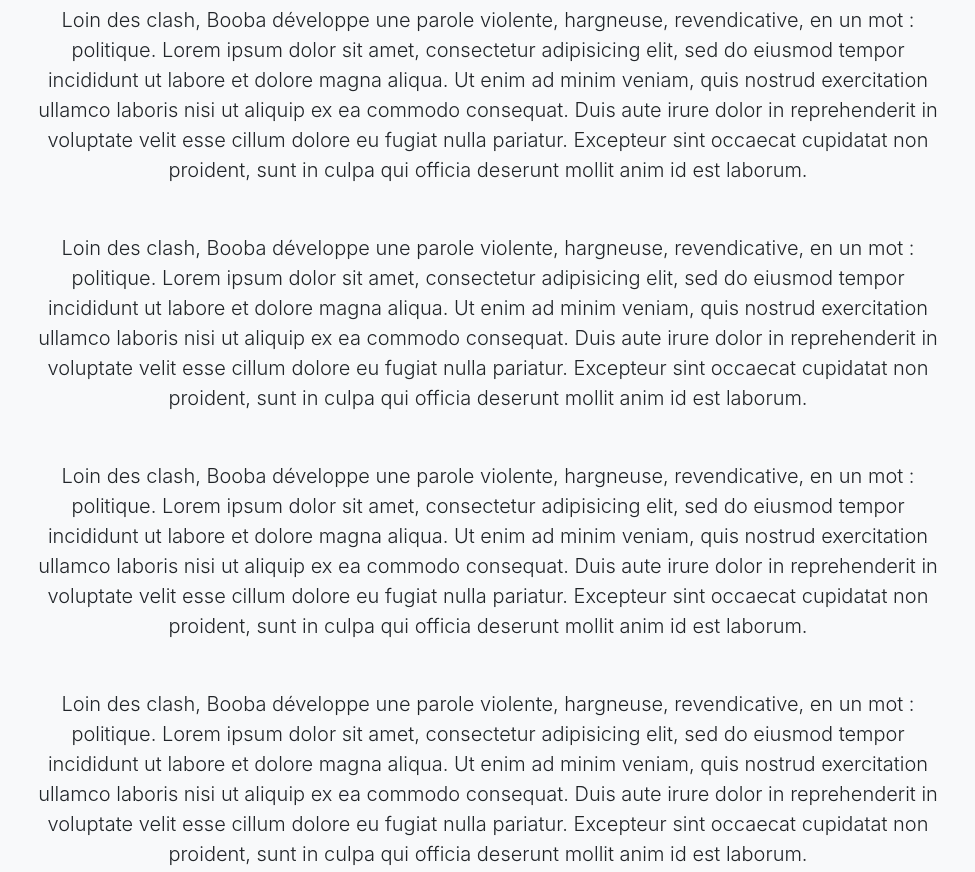
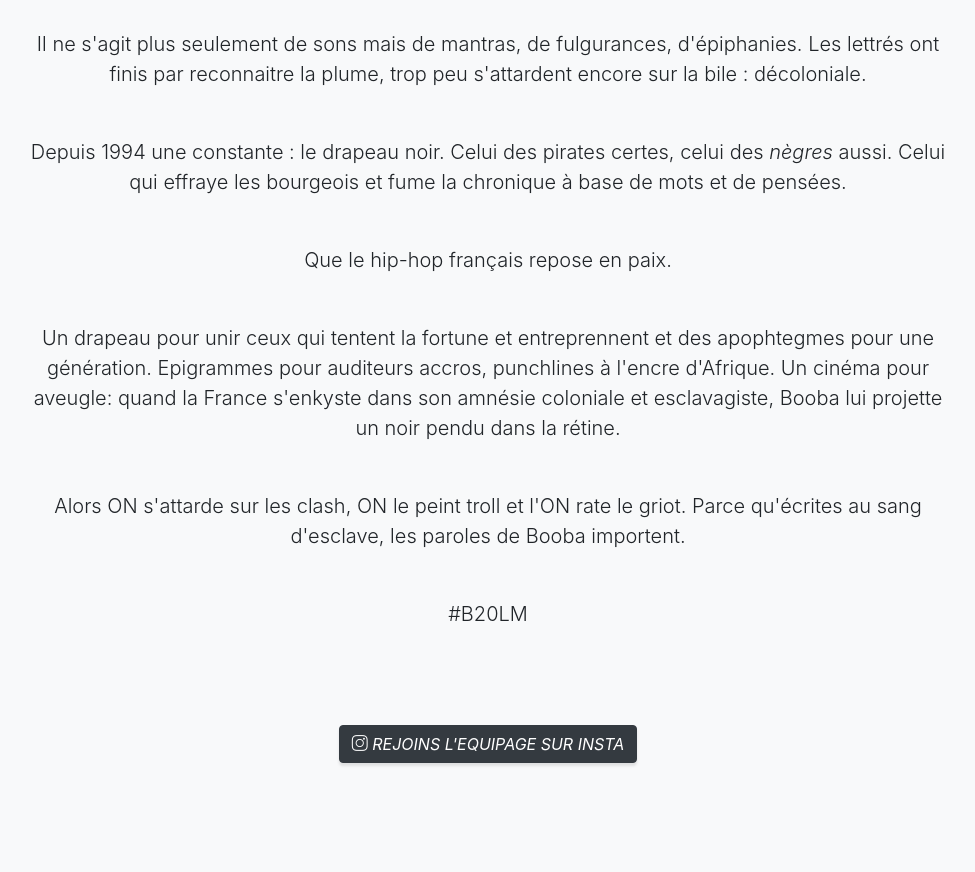
Before and after one commit to Lu7sodaa/booba, a website with bundled scripts: page index.html in a window 1280 px wide. Shown: the part 961-1833 px from the top of the page, without its empty margins (152-1127 px from the left). Built offline with nearby package versions, Linux system fonts and the light colour scheme; files whose address does not match are found by name.

Commit message:
small changes

```diff
--- a/css/stylish-portfolio.css
+++ b/css/stylish-portfolio.css
@@ -350,11 +350,13 @@
 }
 
 a {
-  color: black;
+  color: white;
+  font-style: italic;
 }
 
 a:hover, a:focus, a:active {
-  color: #155d74;
+  color: white;
+  text-decoration: underline;
 }
 
 .btn-primary {
--- a/index.html
+++ b/index.html
@@ -34,7 +34,7 @@
   <nav id="sidebar-wrapper">
     <ul class="sidebar-nav">
       <li class="sidebar-brand">
-        <a class="js-scroll-trigger" href="https://www.instagram.com/_b2olm_"><i class=icon-social-instagram></i></a>
+        <a class="js-scroll-trigger" href="https://www.instagram.com/_b2olm_" target="_blank"><i class=icon-social-instagram></i></a>
         <a class="js-scroll-trigger" href="#page-top"></a>
       </li>
       <li class="sidebar-nav-item">
@@ -71,38 +71,17 @@
       <div class="row">
         <div class="col-lg-10 mx-auto">
           <h2>Un projet instagram</h2>
-          <p class="lead mb-5">Loin des clash, Booba développe une parole violente, hargneuse, revendicative, en un mot : politique.
-          Lorem ipsum dolor sit amet, consectetur adipisicing elit, sed do eiusmod
-           tempor incididunt ut labore et dolore magna aliqua. Ut enim ad minim veniam,
-           quis nostrud exercitation ullamco laboris nisi ut aliquip ex ea commodo
-           consequat. Duis aute irure dolor in reprehenderit in voluptate velit esse
-           cillum dolore eu fugiat nulla pariatur. Excepteur sint occaecat cupidatat non
-           proident, sunt in culpa qui officia deserunt mollit anim id est laborum.</p>
-           <p class="lead mb-5">Loin des clash, Booba développe une parole violente, hargneuse, revendicative, en un mot : politique.
-          Lorem ipsum dolor sit amet, consectetur adipisicing elit, sed do eiusmod
-           tempor incididunt ut labore et dolore magna aliqua. Ut enim ad minim veniam,
-           quis nostrud exercitation ullamco laboris nisi ut aliquip ex ea commodo
-           consequat. Duis aute irure dolor in reprehenderit in voluptate velit esse
-           cillum dolore eu fugiat nulla pariatur. Excepteur sint occaecat cupidatat non
-           proident, sunt in culpa qui officia deserunt mollit anim id est laborum.</p>
-           <p class="lead mb-5">Loin des clash, Booba développe une parole violente, hargneuse, revendicative, en un mot : politique.
-          Lorem ipsum dolor sit amet, consectetur adipisicing elit, sed do eiusmod
-           tempor incididunt ut labore et dolore magna aliqua. Ut enim ad minim veniam,
-           quis nostrud exercitation ullamco laboris nisi ut aliquip ex ea commodo
-           consequat. Duis aute irure dolor in reprehenderit in voluptate velit esse
-           cillum dolore eu fugiat nulla pariatur. Excepteur sint occaecat cupidatat non
-           proident, sunt in culpa qui officia deserunt mollit anim id est laborum.</p>
-           <p class="lead mb-5">Loin des clash, Booba développe une parole violente, hargneuse, revendicative, en un mot : politique.
-          Lorem ipsum dolor sit amet, consectetur adipisicing elit, sed do eiusmod
-           tempor incididunt ut labore et dolore magna aliqua. Ut enim ad minim veniam,
-           quis nostrud exercitation ullamco laboris nisi ut aliquip ex ea commodo
-           consequat. Duis aute irure dolor in reprehenderit in voluptate velit esse
-           cillum dolore eu fugiat nulla pariatur. Excepteur sint occaecat cupidatat non
-           proident, sunt in culpa qui officia deserunt mollit anim id est laborum.</p>
+          <br>
+          <p class="lead mb-5">Il ne s'agit plus seulement de sons mais de mantras, de fulgurances, d'épiphanies. Les lettrés ont finis par reconnaitre la plume, trop peu s'attardent encore sur la bile : décoloniale.</p>
+           <p class="lead mb-5">Depuis 1994 une constante : le drapeau noir. Celui des pirates certes, celui des <i>nègres</i> aussi. Celui qui effraye les bourgeois et fume la chronique à base de mots et de pensées.</p>
+           <p class="lead mb-5">Que le hip-hop français repose en paix.</p>
+           <p class="lead mb-5">Un drapeau pour unir ceux qui tentent la fortune et entreprennent et des apophtegmes pour une génération. Epigrammes pour auditeurs accros, punchlines à l'encre d'Afrique. Un cinéma pour aveugle: quand la France s'enkyste dans son amnésie coloniale et esclavagiste, Booba lui projette un noir pendu dans la rétine. </p>
+           <p class="lead mb-5">Alors ON s'attarde sur les clash, ON le peint troll et l'ON rate le griot. Parce qu'écrites au sang d'esclave, les paroles de Booba importent.</p>
+           <p class="lead mb-5">#B20LM</p>
 
             <br>
             <br>
-          <a class="btn btn-dark btn-xl js-scroll-trigger" href="https://www.instagram.com/_b2olm_/"><i class=icon-social-instagram></i> REJOINS L'EQUIPAGE SUR INSTA</a>
+          <a class="btn btn-dark btn-xl js-scroll-trigger" href="https://www.instagram.com/_b2olm_/" target="_blank"><i class=icon-social-instagram></i> REJOINS L'EQUIPAGE SUR INSTA</a>
         </div>
       </div>
     </div>
@@ -280,11 +259,12 @@
   <!-- Call to Action -->
   <section class="content-section bg-primary text-white" id="credit">
     <div class="container text-center">
-      <h2 class="mb-4">Un projet de : </h2>
-      <a href="http://www.skoli.fr" class="btn btn-xl btn-light mr-4">Skoli</a>
-      <a href="https://www.behance.net/valentindelouis/appreciated" class="btn btn-xl btn-dark">Valentin Delouis</a>
-      <br><br>
-      <p>Avec l'aide de Oliv' et booba himself</p>
+      <h2 class="mb-4">Un projet mené par : </h2>
+      <p> Après une  <a href="http://islam-objet-mediatique.fr/#introduction">première collaboration</a> sur les mots de l'islam dans la presse, l'Agence Skoli a de nouveau souhaité travailler avec Valentin Delouis autour de ce projet visant à mettre en lumière la poésie de Booba, l'ancrage politique de ses textes aussi. </p>
+      <p> Mais parler de Booba c'est aussi rendre hommage à la BO de nos vies, et donc interroger l'ensemble de ceux qui ont partagé une oreillette, un caisson de basse ou une soirée d'écoute. Qu'ils soient remerciés pour leurs conseils. S/O particulier à Oliv'.</p>
+      <a href="http://www.skoli.fr" target="_blank" class="btn btn-xl btn-light mr-4">Skoli</a>
+      <a href="https://www.behance.net/valentindelouis/appreciated" target="_blank" class="btn btn-xl btn-light mr-4">Valentin Delouis</a>
+
     </div>
   </section>
 
@@ -301,7 +281,7 @@
   <footer class="footer text-center">
     <div class="container">
       <ul class="list-inline mb-5">
-        <li class="list-inline-item">
+       <!--  <li class="list-inline-item">
           <a class="social-link rounded-circle text-white mr-3" href="#!">
             <i class="icon-social-facebook"></i>
           </a>
@@ -310,9 +290,9 @@
           <a class="social-link rounded-circle text-white mr-3" href="#!">
             <i class="icon-social-twitter"></i>
           </a>
-        </li>
+        </li> -->
         <li class="list-inline-item">
-          <a class="social-link rounded-circle text-white" href="#!">
+          <a class="social-link rounded-circle text-white" href="https://www.instagram.com/_b2olm_/" target="_blank">
             <i class="icon-social-instagram"></i>
           </a>
         </li>
```
